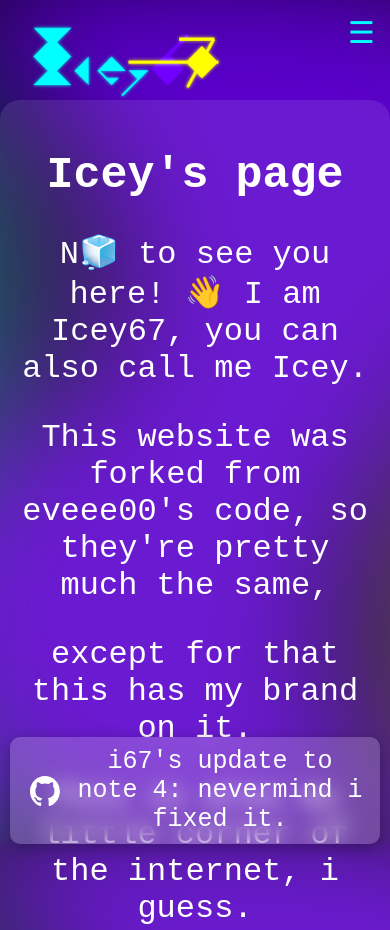
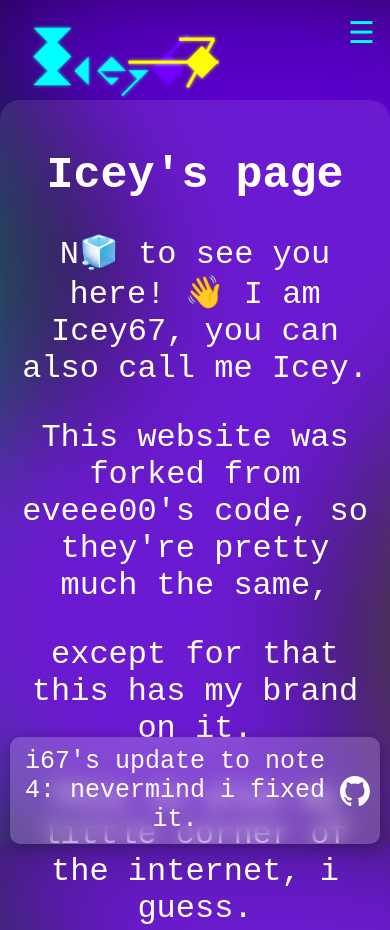
Before and after one commit to Jazza3904/Jazza3904.github.io, a plain HTML site: page index.html in a window 390 px wide. Shown: the top 930 px of the page. Drawn offline with Linux system fonts and the light colour scheme; a web font is replaced by a local one.

Commit message:
OHMYGAD IT WORKS (at 7am because i couldn't sleep past 4am)

```diff
--- a/style.css
+++ b/style.css
@@ -132,19 +132,31 @@ body {
     position: absolute;
     right: 10px;
     border: 3px transparent #ffffff;
+    width: 40px;  /* Adjust the size as needed */
+    height: auto;
+    z-index: 1001;  /* Keep the logo above other content */
+    margin-left: 10px;
 }
 
 @media screen and (max-width: 768px) {
     .githublogo {
         display: flex;
-        justify-content: center;
+        flex-direction: row;
+        position: absolute;
+        justify-content: space-between;
         align-items: center;
-        position: sticky;
-        bottom: 5px;
-        left: 10px;
-        padding: 10px;
-        margin-right: auto;
-        margin-left: 0;
+        right: 10px;
+        width: 30px;  /* Adjust size for mobile */
+        height: auto;
+        padding-bottom: auto;
+        z-index: 1001;
+    }
+    .disclaimer {
+        display: flex;
+        flex-direction: row;  /* Ensure text and logo are side by side */
+        justify-content: space-between;
+        align-items: center;
+        padding-right: 50px;  /* Ensure space for the logo */
     }
 }
 .noteMS {   /*is this even still necessary? -i67*/
```
